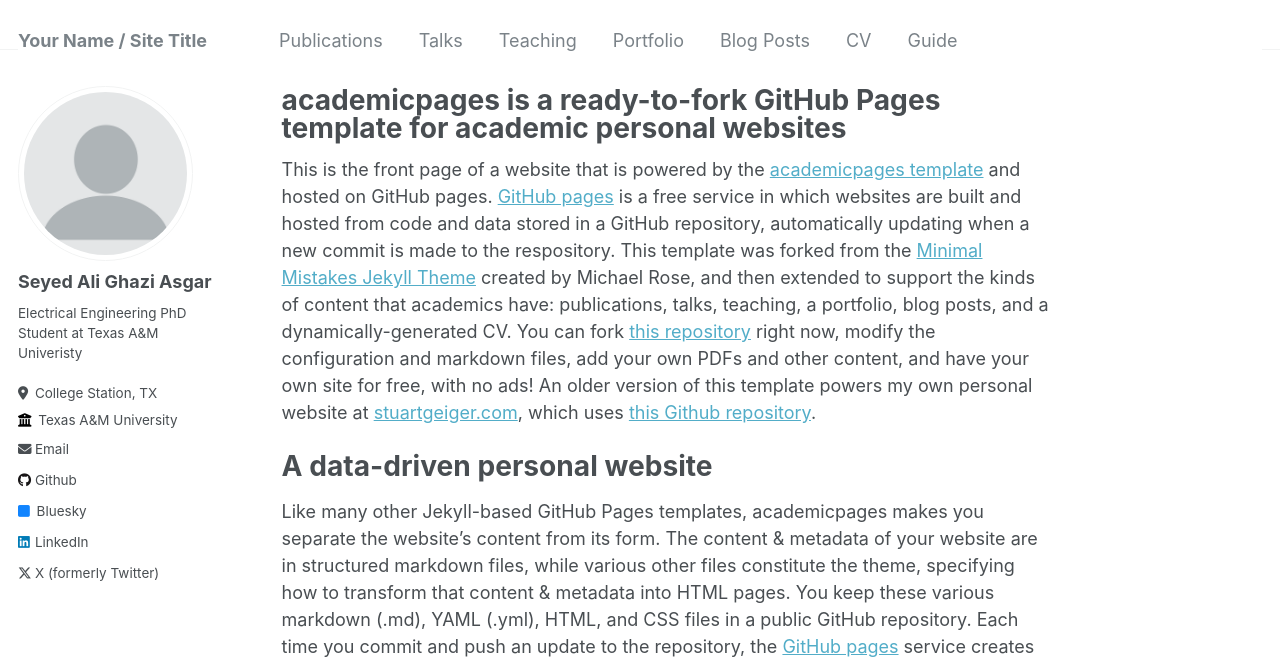
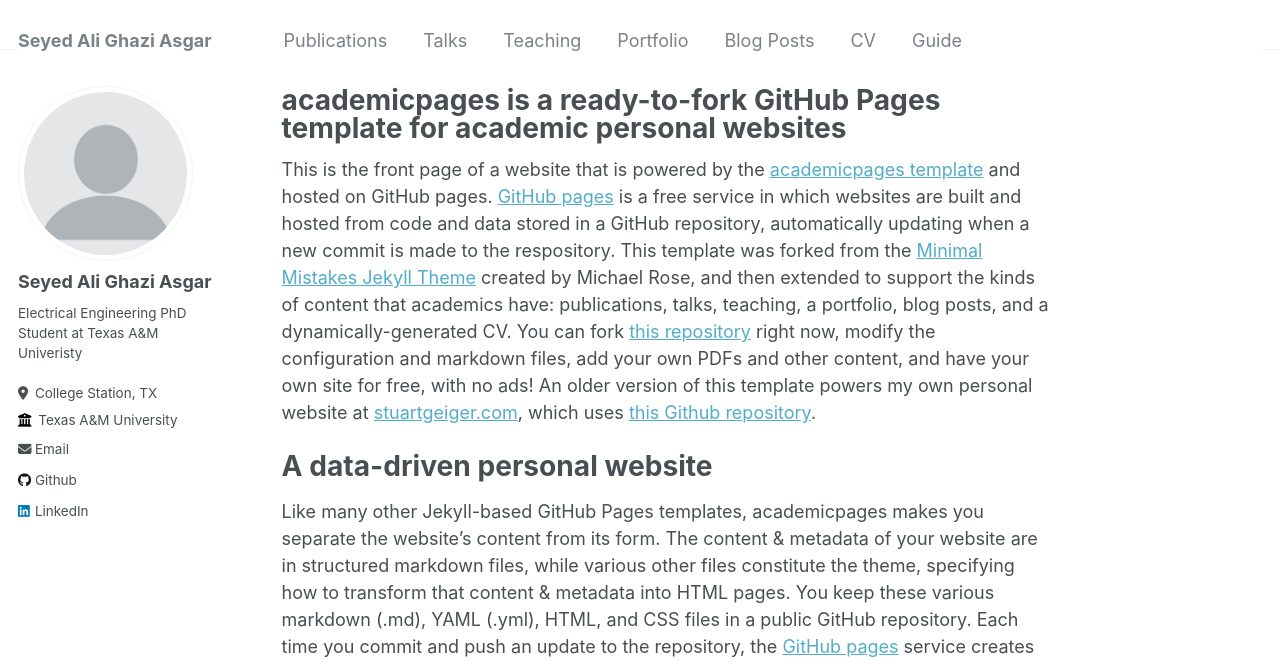
Before and after one commit to ali-ghazi78/about, a Jekyll site: the page built from _pages/about.md, in a window 1280 px wide. Shown: the top 664 px of the page. Built offline with Jekyll 4.4.1, drawn with Linux system fonts in a browser that asks for light colours.

Commit message:
Update _config.yml

```diff
--- a/_config.yml
+++ b/_config.yml
@@ -8,7 +8,7 @@
 
 # Basic Site Settings
 locale                   : "en-US"
-title                    : "Your Name / Site Title"
+title                    : "Seyed Ali Ghazi Asgar"
 title_separator          : "-"
 name                     : &name "Your Name"
 description              : &description "personal description"
@@ -46,7 +46,7 @@ author:
   stackoverflow    : # User number or user number and name (i.e., use "1" or "1/jeff-atwood")
 
   # Social media
-  bluesky          : "bsky.app" # Replace this with you Bluesky username
+  bluesky          : #"bsky.app" # Replace this with you Bluesky username
   facebook         : # Username
   flickr           : # Username
   foursquare       : # Username
@@ -63,7 +63,7 @@ author:
   steam            : # Username
   telegram         : # URL
   tumblr           : # Username
-  twitter          : "UniofOxford"  # Replace this with your X / Twitter handle
+  twitter          : #"UniofOxford"  # Replace this with your X / Twitter handle
   vine             : # Username
   weibo            : # Username
   wikipedia        : # Username
```
